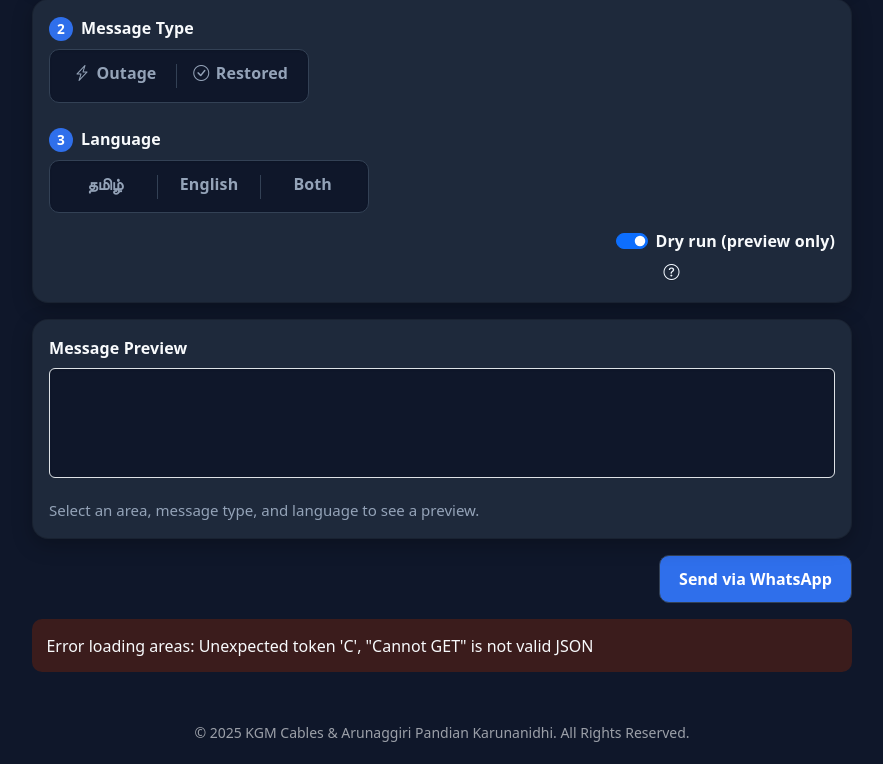
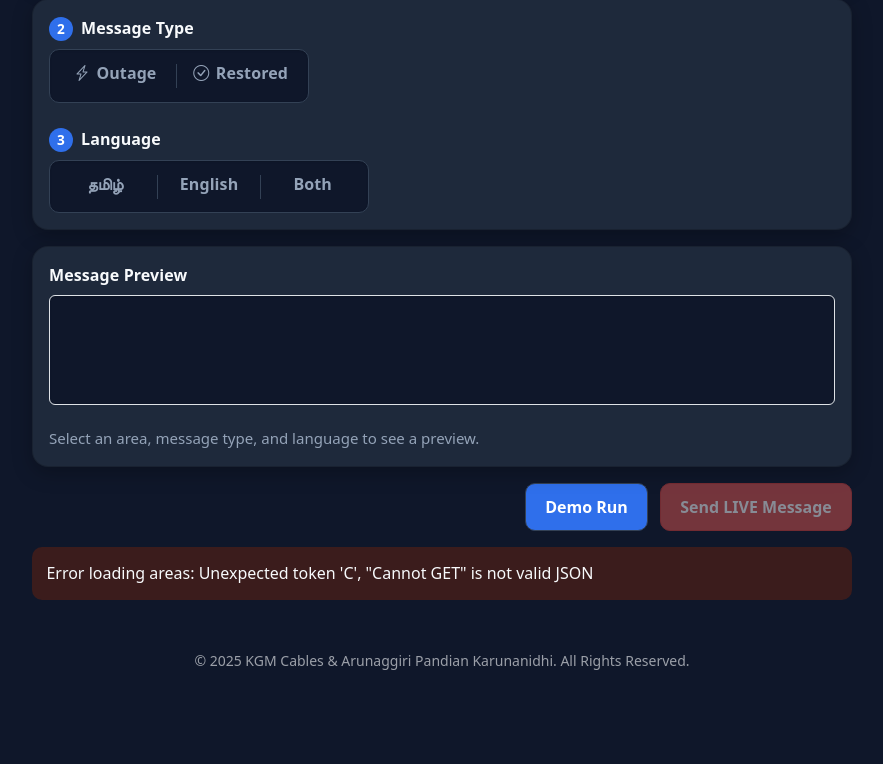
Before and after one commit to Arunaggiri-Pandian/Cable_TV_Outage_Messenger, a Flask app: page / in a window 1280 px wide. Shown: the part 235-999 px from the top of the page, without its empty margins (198-1081 px from the left). After the commit the page ends 905 px from the top, so only its background shows below. Run offline with Flask 3, Linux system fonts and the light colour scheme; some libraries are stand-ins or nearby versions.

Commit message:
feat(UX): Implement two-stage send confirmation
- Replaced the 'Dry run' toggle with a safer two-button system: 'Demo Run' and 'Send LIVE Message'.
- The 'Send LIVE Message' button is now disabled by default.
- A successful 'Demo Run' must be completed to enable the live send button.
- Any change to message parameters after a demo run will disable the live send button, forcing a new demo run.
- Renamed 'Dry Run' to the more user-friendly 'Demo Run'.

```diff
--- a/static/css/style.css
+++ b/static/css/style.css
@@ -298,12 +298,34 @@
   gap:.75rem; margin: 1rem 0;
 }
 
-#sendBtn {
-  padding: 0.7rem 1.2rem; border-radius: 10px; border: 1px solid var(--line); cursor: pointer;
-  background: var(--primary); color: white; font-weight: 800;
+.btn-primary, .btn-danger {
+  padding: 0.7rem 1.2rem;
+  border-radius: 10px;
+  border: 1px solid var(--line);
+  cursor: pointer;
+  font-weight: 800;
+  transition: opacity 0.2s;
 }
-#sendBtn:hover { opacity: 0.95; }
-#sendBtn:disabled { opacity: 0.5; cursor: not-allowed; }
+
+.btn-primary {
+  background: var(--primary);
+  color: white;
+}
+
+.btn-danger {
+  background: #d9534f; /* A safe, standard red */
+  color: white;
+  border-color: #d43f3a;
+}
+
+.btn-primary:hover, .btn-danger:hover {
+  opacity: 0.9;
+}
+
+.btn-primary:disabled, .btn-danger:disabled {
+  opacity: 0.5;
+  cursor: not-allowed;
+}
 
 /* Status block */
 .status { padding: 0.9rem; border-radius: 10px; min-height: 2.2rem; }
--- a/static/js/script.js
+++ b/static/js/script.js
@@ -181,8 +181,8 @@
   const msgBox    = document.getElementById("message");
   const templatePreview = document.getElementById("templatePreview");
   const sendBtn   = document.getElementById("sendBtn");
+  const dryRunBtn = document.getElementById("dryRunBtn");
   const statusDiv = document.getElementById("status");
-  const dryRunChk = document.getElementById("dryRun");
   const langTamil = document.getElementById("langTamil");
   const langEng   = document.getElementById("langEnglish");
   const etaStart  = document.getElementById("etaStart");
@@ -378,15 +378,30 @@
     setStatus("error", `Error loading areas: ${e.message}`);
   }
 
+  // --- State & Disabling Logic ---
+  function disableSendBtn() {
+    if (sendBtn && !sendBtn.disabled) {
+      sendBtn.disabled = true;
+    }
+  }
+
   // Compose interactions
-  msgTypeRadios.forEach(r => r.addEventListener("change", handleMsgTypeChange));
-  langTamil.addEventListener("change", updateComposed);
-  langEng.addEventListener("change", updateComposed);
-  etaStart.addEventListener("change", updateComposed);
-  etaEnd.addEventListener("change", updateComposed);
+  msgTypeRadios.forEach(r => r.addEventListener("change", () => {
+    handleMsgTypeChange();
+    disableSendBtn();
+  }));
+  areaSel.addEventListener("change", () => {
+    updateCount();
+    disableSendBtn();
+  });
+  langTamil.addEventListener("change", () => { updateComposed(); disableSendBtn(); });
+  langEng.addEventListener("change", () => { updateComposed(); disableSendBtn(); });
+  etaStart.addEventListener("change", () => { updateComposed(); disableSendBtn(); });
+  etaEnd.addEventListener("change", () => { updateComposed(); disableSendBtn(); });
   channelRadios.forEach(r => r.addEventListener("change", () => {
     updateChannelUI();
     updateComposed();
+    disableSendBtn();
   }));
 
   // Set initial state
@@ -394,8 +409,8 @@
   updateComposed();
   handleMsgTypeChange();
 
-  // Send
-  sendBtn.addEventListener("click", async () => {
+  // --- Send Logic ---
+  async function sendRequest(isDryRun) {
     const area = areaChoices ? areaChoices.getValue(true) : "";
     const msg_type = getCurrentMsgType();
     const selectedLang = document.querySelector('input[name="lang"]:checked');
@@ -414,7 +429,6 @@
       return;
     }
 
-    const dry_run = dryRunChk.checked;
     const message = msgBox.value;
     const channel = currentChannel();
     const eta_start = etaStart.value;
@@ -426,9 +440,10 @@
         ta: selectedLang.value === 'ta' || selectedLang.value === 'both'
     };
 
-    const payload = { area, channel, message, msg_type, dry_run, eta_start, eta_end, pricing_category, langs };
+    const payload = { area, channel, message, msg_type, dry_run: isDryRun, eta_start, eta_end, pricing_category, langs };
 
-    sendBtn.disabled = true;
+    sendBtn.disabled = true; // Always disable during a request
+    dryRunBtn.disabled = true;
     setStatus("sending", "Sending…");
     try {
       const res = await fetch("/api/send", {
@@ -451,6 +466,7 @@
           `<b>${currencyINR(previewEst)}</b>`
         );
         updateEstimates(data.count, previewEst);
+        sendBtn.disabled = false; // Enable live send button after successful dry run
       } else {
         const runCost = (typeof data.estimated_cost_inr === "number") ? data.estimated_cost_inr : unit * (data.sent || 0);
 
@@ -464,7 +480,10 @@
     } catch (e) {
       setStatus("error", `Error: ${e.message}`);
     } finally {
-      sendBtn.disabled = false;
+      dryRunBtn.disabled = false; // Always re-enable dry run button
     }
-  });
+  }
+
+  dryRunBtn.addEventListener("click", () => sendRequest(true));
+  sendBtn.addEventListener("click", () => sendRequest(false));
 });
--- a/templates/index.html
+++ b/templates/index.html
@@ -113,7 +113,7 @@
 
       <!-- Row 2: ETA with time pickers + quick picks -->
       <div class="w-100 mt-4" id="etaSection" style="display: none;">
-        <label class="strong-label">Estimated downtime (optional)</label>
+        <label class="strong-label">Estimated downtime</label>
         <div class="d-flex gap-2">
           <div class="input-group time-group">
             <span class="input-group-text"><i class="bi bi-alarm"></i></span>
@@ -136,17 +136,6 @@
           <button type="button" class="chip danger" data-pick="clear">Clear</button>
         </div>
       </div>
-
-      <!-- Row 3: Dry run switch -->
-      <div class="d-flex justify-content-end mt-3">
-        <div class="form-check form-switch form-switch-lg">
-          <input class="form-check-input" type="checkbox" id="dryRun" checked>
-          <label class="form-check-label" for="dryRun">Dry run (preview only)</label>
-          <i class="bi bi-question-circle help-icon ms-2"
-             data-bs-toggle="tooltip"
-             data-bs-title="Preview the message and cost without sending. Disable to send."></i>
-        </div>
-      </div>
     </section>
 
     <section class="card">
@@ -161,7 +150,8 @@
     </section>
 
     <section class="actions">
-      <button id="sendBtn">Send via WhatsApp</button>
+      <button id="dryRunBtn" class="btn-primary">Demo Run</button>
+      <button id="sendBtn" class="btn-danger" disabled>Send LIVE Message</button>
     </section>
 
     <section id="status" class="status"></section>
```
